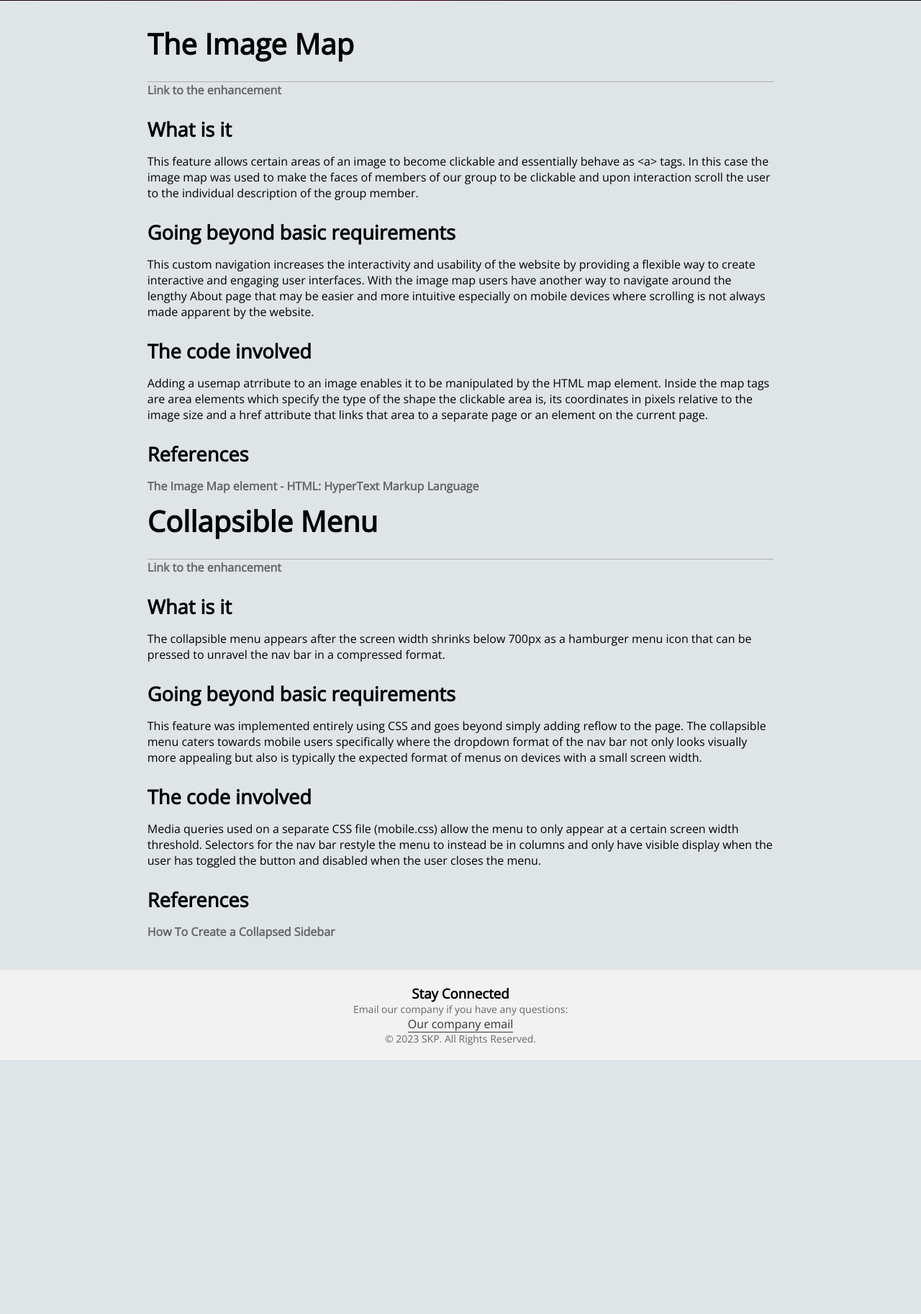
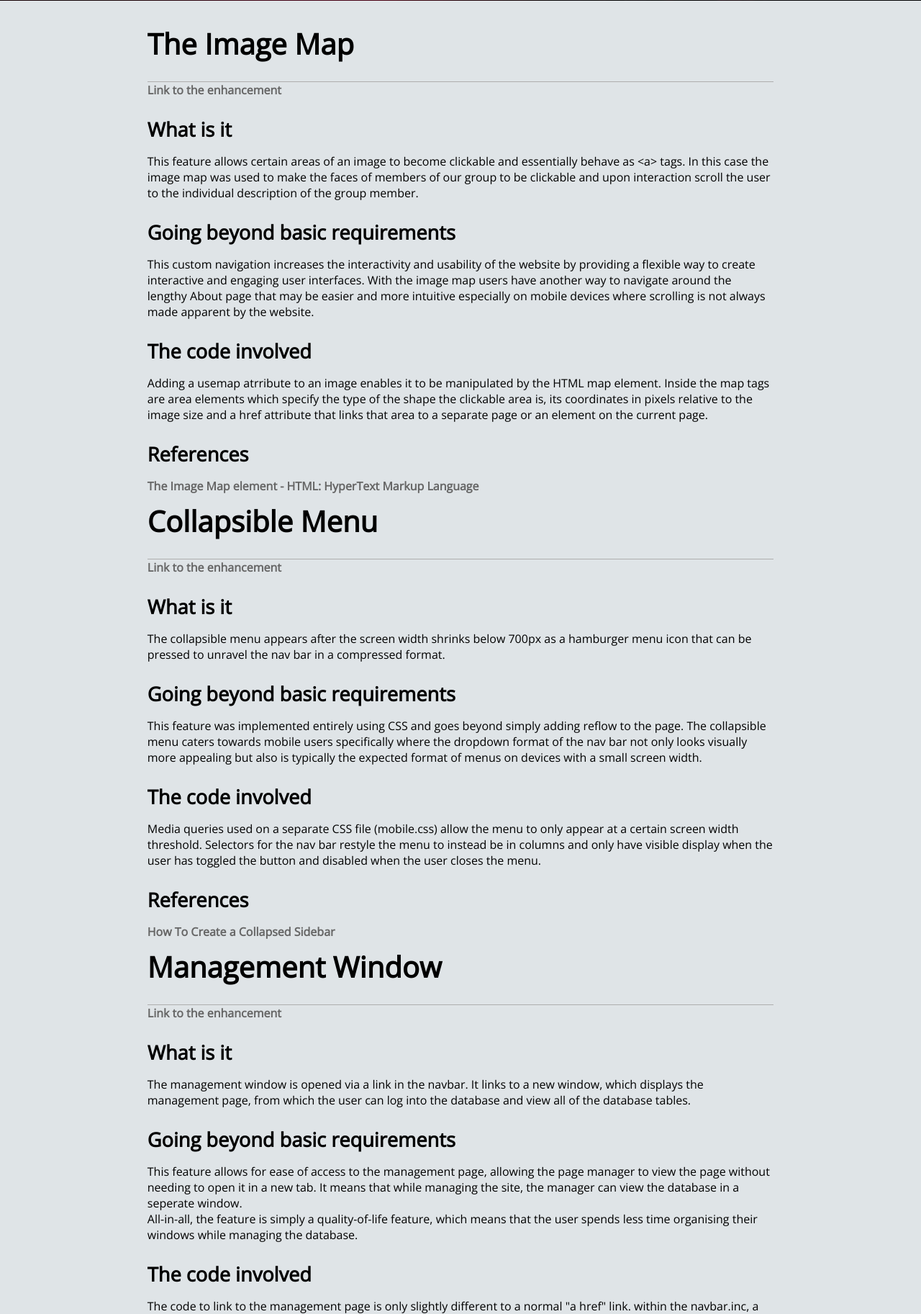
Before and after one commit to achuchuva/samurai-kamikaze-pilots, a PHP site: page /enhancements.php in a window 1280 px wide. Shown: the part 815-2640 px from the top of the page at 72% size. Before the commit the page ends 2287 px from the top, so only its background shows below. Run offline with PHP 8.4, Linux system fonts and the light colour scheme.

Commit message:
Recommit changes

```diff
--- a/enhancements.php
+++ b/enhancements.php
@@ -16,9 +16,9 @@
 <body>
 
     <div id="primary">
-    <?php
+        <?php
         include 'navbar.inc';
-    ?>
+        ?>
 
         <section class="content">
             <h1>Enhancements</h1>
@@ -31,6 +31,9 @@
                 </a>
                 <a class="button" href="#collapsible-menu">
                     COLLAPSIBLE MENU
+                </a>
+                <a class="button" href="#management-window">
+                    MANAGEMENT WINDOW
                 </a>
             </div>
         </section>
@@ -99,12 +102,56 @@
                     Sidebar</a>
             </p>
         </div>
+        <div id="management-window">
+            <h2>Management Window</h2>
+            <p>
+                <a href="#top">Link to the enhancement</a>
+            </p>
+            <h3>What is it</h3>
+            <p>
+                The management window is opened via a link in the navbar. It links to a new window, which displays the management
+                page, from which the user can log into the database and view all of the database tables.
+            </p>
+            <h3>Going beyond basic requirements</h3>
+            <p>
+                This feature allows for ease of access to the management page, allowing the page manager to view the page without
+                needing to open it in a new tab. It means that while managing the site, the manager can view the database in a seperate
+                window.<br />
+                All-in-all, the feature is simply a quality-of-life feature, which means that the user spends less time organising their
+                windows while managing the database.
+            </p>
+            <h3>The code involved</h3>
+            <p>
+                The code to link to the management page is only slightly different to a normal "a href" link. within the navbar.inc, a link
+                to the manageme page has been added: <a href="manage.php" onclick="window.open(this.href, '_blank', 'width=500,height=500'); return false;">manage</a>
+                The attribute "onclick="window.open(this.href, '_blank', 'width=500,height=500'); return false;" tells the link to open in
+                another window, rather than the same tab. <br />
+                On top of this, styling has been added in order to have the login link sit underneath the SKP logo: <br />
+                .manage-link { <br />
+                color: #DFE4E7; <br />
+                position: absolute; <br />
+                top: 67px; <br/>
+                padding-left: 22px; <br/>
+                } <br />
+                <br/>
+                As well as styling for the mobile version of the page, in order to have the link move with the SKP logo to the right side: <br/>
+                .manage-link { <br/>
+                position: absolute; <br/>
+                right: 35px; <br/>
+                } <br/>
+            </p>
+            <h3>References</h3>
+            <p>
+                <a href="https://www.w3schools.com/howto/howto_js_collapse_sidebar.asp">How To Create a Collapsed
+                    Sidebar</a>
+            </p>
+        </div>
 
     </section>
 
     <!-- Standard footer -->
     <?php
-        include 'footer.inc';
+    include 'footer.inc';
     ?>
 
 </body>
--- a/navbar.inc
+++ b/navbar.inc
@@ -5,6 +5,11 @@
         </label>
 
         <img src="./images/SKPLogo.png" class="logo" alt="HOME">
+
+        <div class="manage-link">
+            <a href="manage.php" onclick="window.open(this.href, '_blank', 'width=500,height=500'); return false;">MANAGE</a>
+        </div>
+
         <!-- Standard nav bar -->
         <nav>
             <a href="index.php">
@@ -23,7 +28,3 @@
                 <div> ENHANCEMENTS </div>
             </a>
         </nav>
-
-        <div class="login">
-            <a href="manage.php" onclick="window.open(this.href, '_blank', 'width=500,height=500'); return false;">manage</a>
-        </div>
--- a/styles/mobile.css
+++ b/styles/mobile.css
@@ -13,7 +13,7 @@
   }
 }
 
-/* Styling only applied below 1400px screen width */
+/* Styling only applied below 700px screen width */
 @media(max-width: 700px) {
 
   /* When the checkbox is checked on the mobile view, expand the collapsible menu */
@@ -31,6 +31,15 @@
     z-index: 0;
   }
 
+  /* manage link styling*/
+  .manage-link {
+    color: #DFE4E7;
+    position: absolute;
+    top: 67px;
+    right: 35px;
+    padding-left: 22px;
+  }
+
   /* Close the navbar when unchecked */
   #navbar-checkbox:not(:checked)~nav {
     display: none;
@@ -40,6 +49,12 @@
   .logo {
     left: auto;
     right: calc(1vh + 16px);
+  }
+
+  /* Shift the manage link to the right */
+  .manage-link {
+    position: absolute;
+    right: 35px;
   }
 
   /* Apply custom styling for the icon to make it look like a button */
@@ -55,6 +70,7 @@
     border-radius: 5px;
     box-shadow: 0px 4px 4px rgba(0, 0, 0, 0.5);
     transition: all 0.3s ease-in-out;
+    margin-bottom: 10px;
   }
 
   .navbar-button:hover {
```
Also changed, not shown: styles/style.css (+32 -9 lines).
